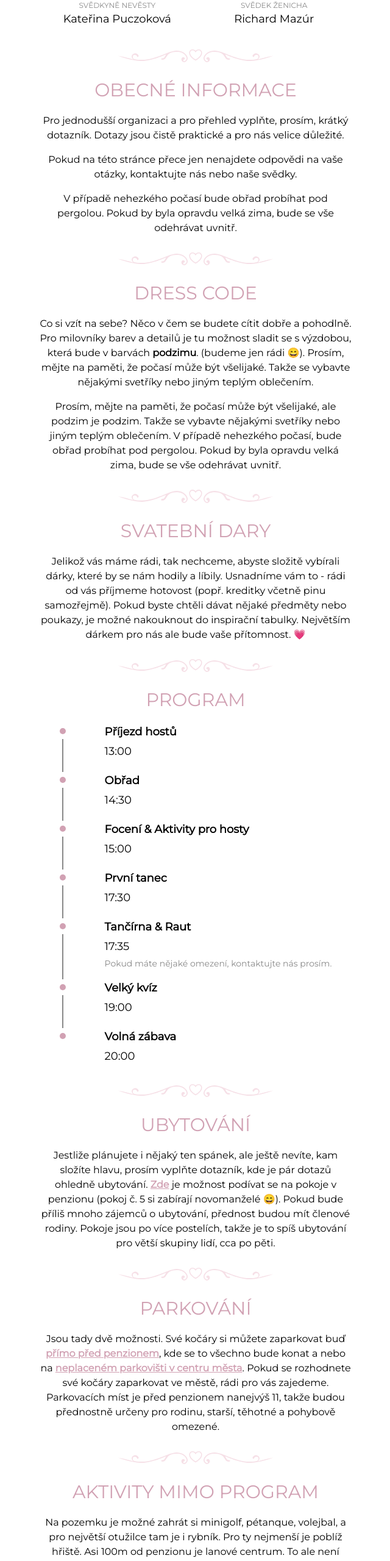
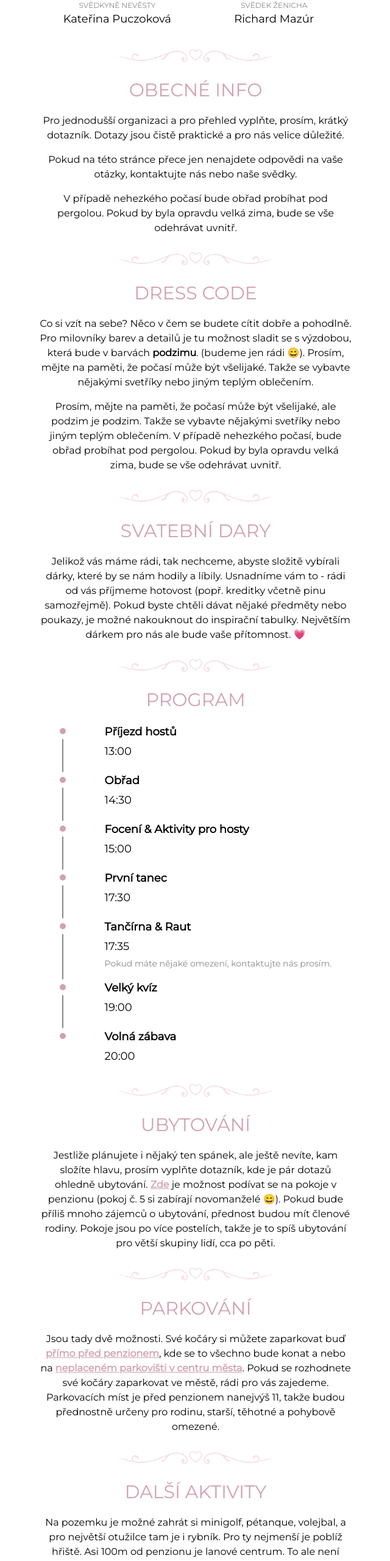
Before and after one commit to essare-rimaz/wedding-web, a Nuxt app: page / in a window 1280 px wide. Shown: the part 1398-3958 px from the top of the page at 61% size, without its empty margins (319-959 px from the left). Built offline with nearby package versions, Linux system fonts and the light colour scheme.

Commit message:
změny textace kvůli zarovnání textu v mobilní verzi

```diff
--- a/pages/index.vue
+++ b/pages/index.vue
@@ -15,7 +15,7 @@
     <CastingList />
     <SplitElement />
 
-    <SectionTitle text="Obecné informace" />
+    <SectionTitle text="Obecné info" />
     <TextContent>
       Pro jednodušší organizaci a pro přehled vyplňte, prosím,  krátký dotazník. Dotazy jsou čistě praktické a pro nás velice důležité.
     </TextContent>
@@ -59,7 +59,7 @@
     </TextContent>
     <SplitElement />
 
-    <SectionTitle text="Aktivity mimo program" />
+    <SectionTitle text="Další aktivity" />
     <TextContent>
       Na pozemku je možné zahrát si minigolf, pétanque, volejbal, a pro největší otužilce tam je i rybník. Pro ty nejmenší je poblíž hřiště. Asi 100m od penzionu je lanové centrum. To ale není součástí resortu a tudíž není zdarma. Kdo by měl přece jen zájem, je třeba se <a target="_blank" href="https://www.outdoordomanin.cz/oteviraci-doba/" class="underline hover:text-dark-blue text-pink font-semibold transition-colors">objednat předem</a>.
     </TextContent>
```
